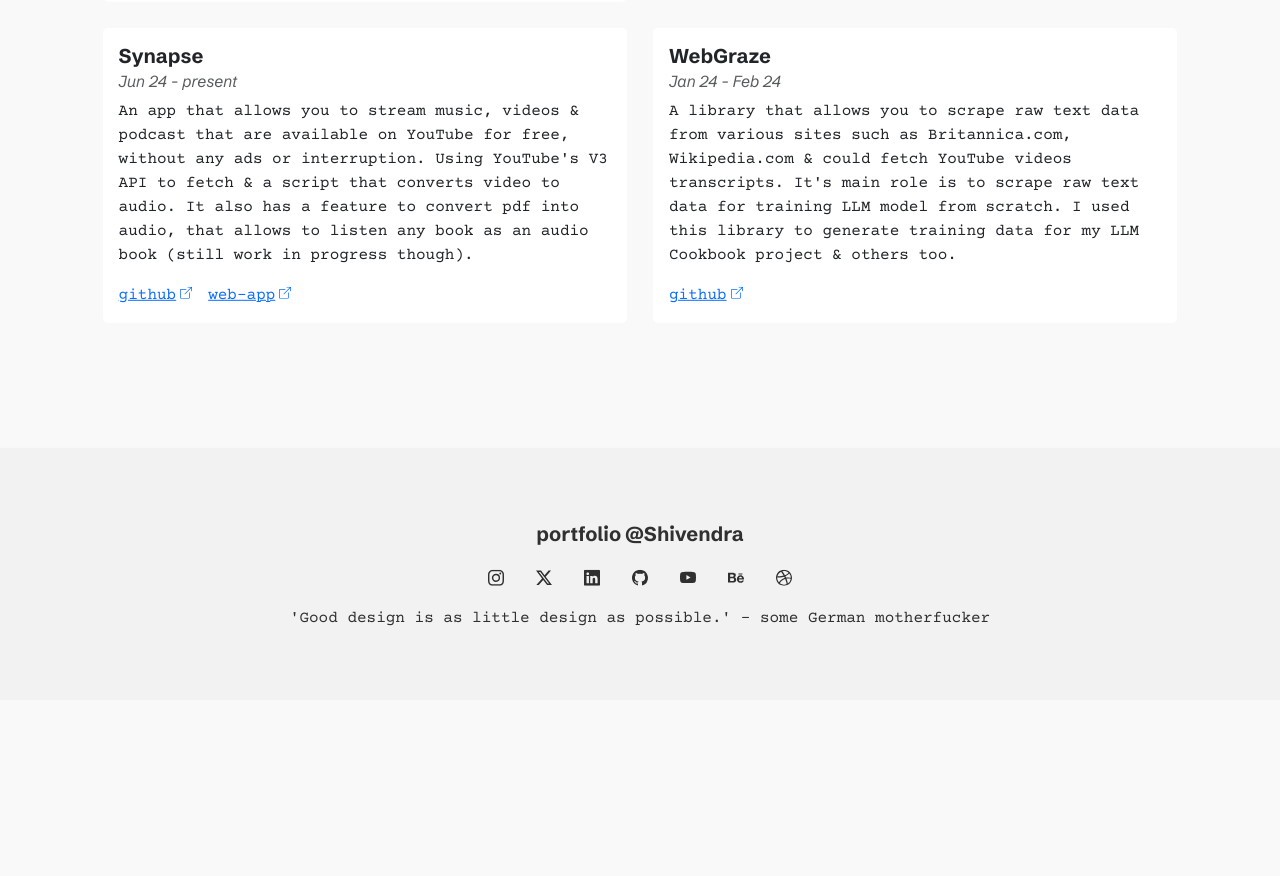
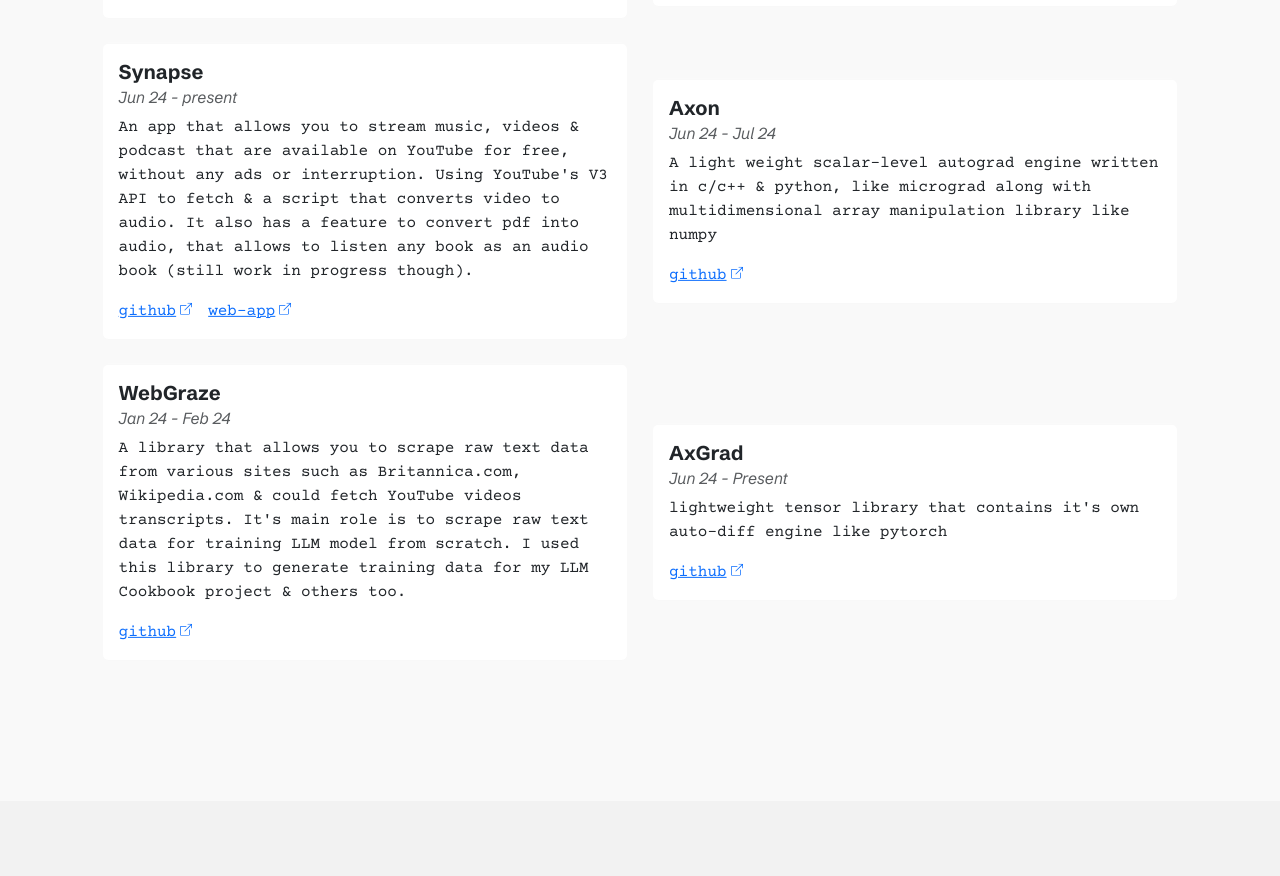
Before and after one commit to shivendrra/shivendrra, a React (Create React App) app in the folder portfolio site/: page / in a window 1280 px wide. Shown: the part 2678-3554 px from the top of the page. Before the commit the page ends 3378 px from the top, so only its background shows below. Built offline with nearby package versions, Linux system fonts and the light colour scheme; a web font is replaced by a local one.

Commit message:
new updates to site

```diff
--- a/portfolio site/src/components/Lander.js
+++ b/portfolio site/src/components/Lander.js
@@ -47,7 +47,7 @@ export default function Lander() {
               <svg xmlns="http://www.w3.org/2000/svg" width="16" height="16" fill="currentColor" className="bi bi-twitter-x" viewBox="0 0 16 16">
                 <path d="M12.6.75h2.454l-5.36 6.142L16 15.25h-4.937l-3.867-5.07-4.425 5.07H.316l5.733-6.57L0 .75h5.063l3.495 4.633L12.601.75Zm-.86 13.028h1.36L4.323 2.145H2.865z" />
               </svg>
-              <a href="https://x.com/shivendrra" className='ps-2'>twitter</a>
+              <a href="https://x.com/shivendrra_" className='ps-2'>twitter</a>
             </div>
             <div className="col-lg-3 col-sm-6 text-center">
               <svg xmlns="http://www.w3.org/2000/svg" width="16" height="16" fill="currentColor" className="bi bi-instagram" viewBox="0 0 16 16">
--- a/portfolio site/src/components/sub-comps/projects.js
+++ b/portfolio site/src/components/sub-comps/projects.js
@@ -86,6 +86,25 @@ export default function projects() {
         <div className='col-lg-6'>
           <div className='card'>
             <div className='card-body'>
+              <h5 className='card-title'>Axon</h5>
+              <h6 className='card-subtitle mb-2 text-body-secondary'><em>Jun 24 - Jul 24</em></h6>
+              <p className='card-text'>
+                A light weight scalar-level autograd engine written in c/c++ & python, like micrograd along with multidimensional array manipulation library like numpy
+              </p>
+              <div className='col-lg-12 d-flex'>
+                <a className='card-link d-flex align-items-baseline' href='https://github.com/shivendrra/axon'>github
+                  <svg xmlns='http://www.w3.org/2000/svg' width='12' height='12' fill='currentColor' className='bi bi-box-arrow-up-right ms-1' viewBox='0 0 16 16'>
+                    <path fill-rule='evenodd' d='M8.636 3.5a.5.5 0 0 0-.5-.5H1.5A1.5 1.5 0 0 0 0 4.5v10A1.5 1.5 0 0 0 1.5 16h10a1.5 1.5 0 0 0 1.5-1.5V7.864a.5.5 0 0 0-1 0V14.5a.5.5 0 0 1-.5.5h-10a.5.5 0 0 1-.5-.5v-10a.5.5 0 0 1 .5-.5h6.636a.5.5 0 0 0 .5-.5' />
+                    <path fill-rule='evenodd' d='M16 .5a.5.5 0 0 0-.5-.5h-5a.5.5 0 0 0 0 1h3.793L6.146 9.146a.5.5 0 1 0 .708.708L15 1.707V5.5a.5.5 0 0 0 1 0z' />
+                  </svg>
+                </a>
+              </div>
+            </div>
+          </div>
+        </div>
+        <div className='col-lg-6'>
+          <div className='card'>
+            <div className='card-body'>
               <h5 className='card-title'>WebGraze</h5>
               <h6 className='card-subtitle mb-2 text-body-secondary'><em>Jan 24 - Feb 24</em></h6>
               <p className='card-text'>
@@ -102,6 +121,25 @@ export default function projects() {
             </div>
           </div>
         </div>
+        <div className='col-lg-6'>
+          <div className='card'>
+            <div className='card-body'>
+              <h5 className='card-title'>AxGrad</h5>
+              <h6 className='card-subtitle mb-2 text-body-secondary'><em>Jun 24 - Present</em></h6>
+              <p className='card-text'>
+                lightweight tensor library that contains it's own auto-diff engine like pytorch
+              </p>
+              <div className='col-lg-12 d-flex'>
+                <a className='card-link d-flex align-items-baseline' href='https://github.com/shivendrra/axgrad'>github
+                  <svg xmlns='http://www.w3.org/2000/svg' width='12' height='12' fill='currentColor' className='bi bi-box-arrow-up-right ms-1' viewBox='0 0 16 16'>
+                    <path fill-rule='evenodd' d='M8.636 3.5a.5.5 0 0 0-.5-.5H1.5A1.5 1.5 0 0 0 0 4.5v10A1.5 1.5 0 0 0 1.5 16h10a1.5 1.5 0 0 0 1.5-1.5V7.864a.5.5 0 0 0-1 0V14.5a.5.5 0 0 1-.5.5h-10a.5.5 0 0 1-.5-.5v-10a.5.5 0 0 1 .5-.5h6.636a.5.5 0 0 0 .5-.5' />
+                    <path fill-rule='evenodd' d='M16 .5a.5.5 0 0 0-.5-.5h-5a.5.5 0 0 0 0 1h3.793L6.146 9.146a.5.5 0 1 0 .708.708L15 1.707V5.5a.5.5 0 0 0 1 0z' />
+                  </svg>
+                </a>
+              </div>
+            </div>
+          </div>
+        </div>
       </div>
     </>
   )
```
Also changed, not shown: 7 other files (tests, documents, lock files or other folders).
